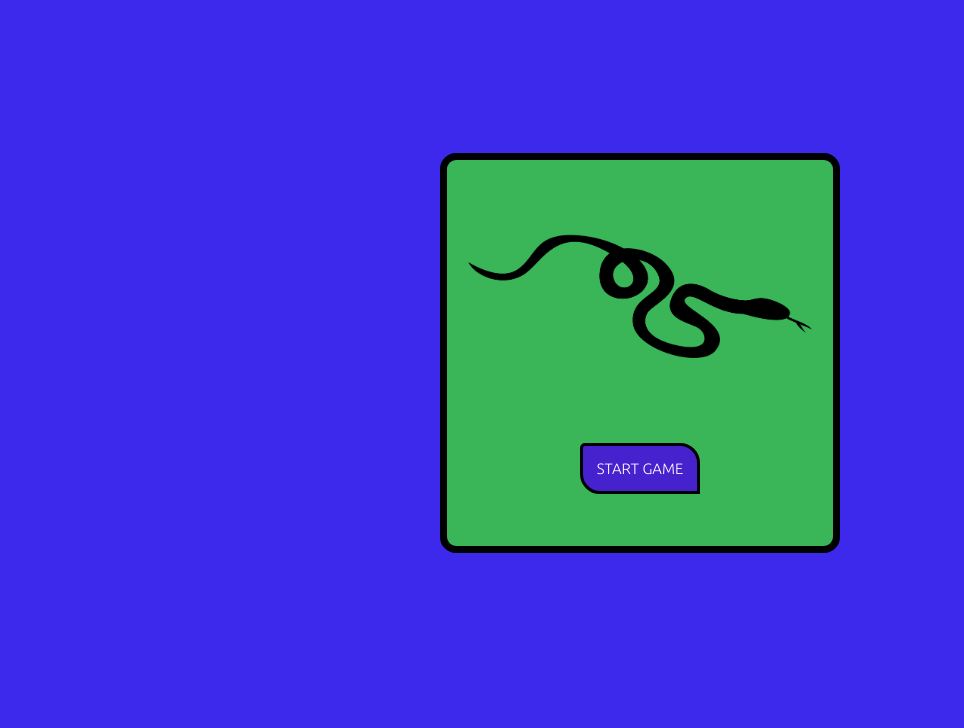
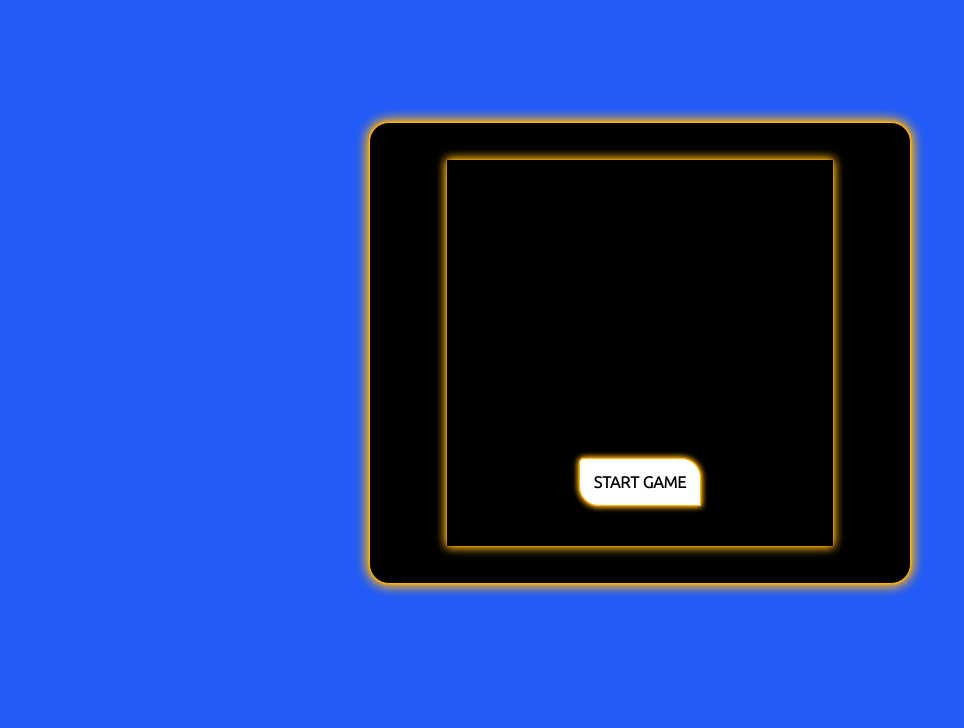
Before and after one commit to NicolasPreiti/Viborita, a website with bundled scripts: page Public/index.html in a window 1280 px wide. Shown: the part 72-800 px from the top of the page, without its empty margins (0-964 px from the left). Built offline with nearby package versions, Linux system fonts and the light colour scheme; a web font is replaced by a local one.

Commit message:
commit-8

```diff
--- a/Public/index.html
+++ b/Public/index.html
@@ -11,6 +11,8 @@
 <body>
     <div class="conteiner">
         <h1 class="title">LA VIBORITA POR NICOLAS PREITI</h1>
+
+        <div class="arcade">
             <div class="conteiner-arcade">
                 <div id="menu" class="conteiner-arcade-menu">
                     <div class="conteiner-arcade-menu__logo">
@@ -22,6 +24,7 @@
                 </div>
                 <canvas id="canva" class="conteiner-arcade__canva" width="300" height="300"></canvas>
             </div>
+        </div>
         <script src="scripts.js" type="module"></script>
     </div>
 </body>
--- a/Public/js/draw.js
+++ b/Public/js/draw.js
@@ -14,10 +14,10 @@ const drawSnake = (ctx, snake, food, SQUAD_SIZE)=>{
     for (let cuerpo in snake) {
         const {posX, posY} = snake[cuerpo];
         if (cuerpo == 0) {
-            ctx.fillStyle = "#000";
+            ctx.fillStyle = "#fff";
             ctx.fillRect(posX, posY, SQUAD_SIZE, SQUAD_SIZE);
         } else {
-            ctx.fillStyle = "#000";
+            ctx.fillStyle = "#fff";
             ctx.fillRect(posX, posY, SQUAD_SIZE, SQUAD_SIZE);
         }
     };
--- a/Public/js/finishGame.js
+++ b/Public/js/finishGame.js
@@ -1,4 +1,6 @@
 const finishGame = (menu, lienzo)=>{
+    menu.style.display = "grid";
+    lienzo.style.display = "none";
 };
 
 export default finishGame;
--- a/Public/styles.scss
+++ b/Public/styles.scss
@@ -6,18 +6,42 @@
 
 html {
     font-family: "ubuntu";
+    font-size: 10px;
 }
+
+$neon-color: rgb(255, 179, 14);
+
+.arcade {
+    display: flex;
+    justify-content: center;
+    align-items: center;
+    padding: 30px 70px;
+    border: 1px solid $neon-color;
+    border-radius: 20px;
+    box-shadow: 0px 0px 2px $neon-color,
+                0px 0px 2px $neon-color,
+                0px 0px 13px $neon-color,
+                0px 0px 13px $neon-color;
+    background-color: rgb(0, 0, 0);
+}
+
+
+
 
 .conteiner {
     display: grid;
     grid-template-columns: 1fr;
     grid-template-rows: 50px 1fr;
+    justify-items: center;
+    align-items: center;
     width: 100%;
     height: 100vh;
-    background-color: rgb(60, 41, 235);
+    background-color: rgb(34, 91, 247);
 }
 
 .title {
+    justify-self: flex-start;
+    font-size: 3.3rem;
     color: #fff;
     margin: 20px;
 }
@@ -28,10 +52,8 @@ html {
     align-self: center;
     width: 400px;
     height: 400px;
-    padding: 20px;
     border: 7px solid rgb(0, 0, 0);
-    border-radius: 16px;
-    background-color: rgb(58, 182, 89);
+    background-color: rgb(0, 0, 0);
 
     &-menu {
         display: grid;
@@ -39,7 +61,11 @@ html {
         grid-template-rows: (repeat(3, 1fr));
         width: 100%;
         height: 100%;
-        background-color: rgb(58, 182, 89);
+        box-shadow: 0px 0px 1px $neon-color,
+                    0px 0px 1px $neon-color,
+                    0px 0px 10px $neon-color,
+                    0px 0px 10px $neon-color;
+        background-color: rgb(0, 0, 0);
 
         &__logo {
             grid-column: 1 / 4;
@@ -61,15 +87,28 @@ html {
 
             &>#startGame {
                 font-family: "ubuntu";
-                font-size: 15px;
+                font-size: 1.6rem;
+                font-weight: bold;
                 cursor: pointer;
                 padding: 14px;
-                border: 3px solid #000;
+                border: 1px solid $neon-color;
                 border-top-left-radius: 5px;
                 border-top-right-radius: 20px;
                 border-bottom-left-radius: 20px;
-                color: #fff;
-                background-color: rgb(70, 33, 206);
+                color: #000;
+                box-shadow: 0px 0px 1px $neon-color,
+                            0px 0px 1px $neon-color,
+                            0px 0px 6px $neon-color,
+                            0px 0px 6px $neon-color;
+                background-color: rgb(255, 255, 255);
+                transition: all 0.3s;
+
+                &:hover {
+                box-shadow: 0px 0px 3px $neon-color,
+                            0px 0px 3px $neon-color,
+                            0px 0px 15px $neon-color,
+                            0px 0px 15px $neon-color;
+                }
             }
         }
     }
@@ -80,5 +119,10 @@ html {
         height: 100%;
         border: 2px solid #000;
         object-fit: cover;
+        border: 1px solid $neon-color;
+        box-shadow: 0px 0px 1px $neon-color,
+                    0px 0px 1px $neon-color,
+                    0px 0px 10px $neon-color,
+                    0px 0px 10px $neon-color;
     };
 }
```
Also changed, not shown: Public/styles.css, 1 other file. Lines whose indentation alone changed are shown as unchanged.
